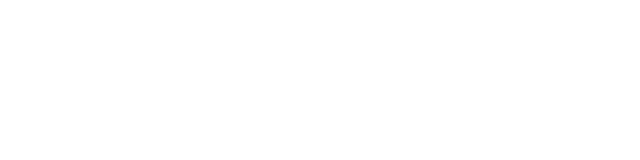
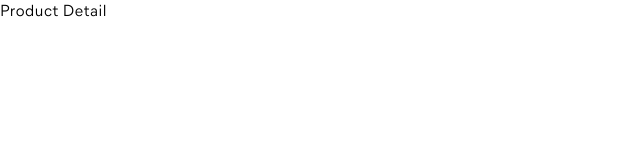
Before and after one commit to Nancy07Raj/meesho-clone-react, a React (Create React App) app: page /product-detail in a window 1280 px wide. Before the commit this address had no page. Shown: the top 160 px of the page, without its empty margins (0-640 px from the left). Built offline with nearby package versions, Linux system fonts and the light colour scheme.

Commit message:
ProductDetail page added

```diff
--- a/src/components/pages/home/Products/ProductCard.js
+++ b/src/components/pages/home/Products/ProductCard.js
@@ -1,13 +1,15 @@
 import React from 'react';
+import { useNavigate } from 'react-router-dom';
 import { Flex, Image } from 'components/atom';
 import { products } from 'components/helper/static-data';
 import * as S from './style';
 
 export default function ProductCard() {
+	const navigate = useNavigate();
 	return (
 		<Flex flexWrap="wrap" width="80%" ml="10px" height="20%">
 			{products?.map((item) => (
-				<S.Card key={item?.id}>
+				<S.Card key={item?.id} onClick={() => navigate('/product-detail')}>
 					<Image src={item?.image} width={220} height={232} />
 					<S.CardName>{item?.title}</S.CardName>
 					<Flex mt="10px">
--- a/src/components/pages/index.js
+++ b/src/components/pages/index.js
@@ -1 +1,2 @@
 export * from './home';
+export * from './productDetail';
--- /dev/null
+++ b/src/components/pages/productDetail/ProductDetail.js
@@ -0,0 +1,5 @@
+import React from 'react';
+
+export default function ProductDetail() {
+	return <h1>Product Detail</h1>;
+}
--- /dev/null
+++ b/src/components/pages/productDetail/index.js
@@ -0,0 +1 @@
+export { default as ProductDetail } from './ProductDetail';
--- a/src/route/index.js
+++ b/src/route/index.js
@@ -1,12 +1,14 @@
 import React from 'react';
 import { BrowserRouter, Routes, Route } from 'react-router-dom';
 import Home from './Home';
+import { ProductDetail } from 'components/pages/productDetail';
 
 export default function AppRoute() {
 	return (
 		<BrowserRouter>
 			<Routes>
 				<Route path="/" element={<Home />} />
+				<Route path="/product-detail" element={<ProductDetail />} />
 			</Routes>
 		</BrowserRouter>
 	);
```
Also changed, not shown: src/assets/images/tshirt-black.jpg (added).
